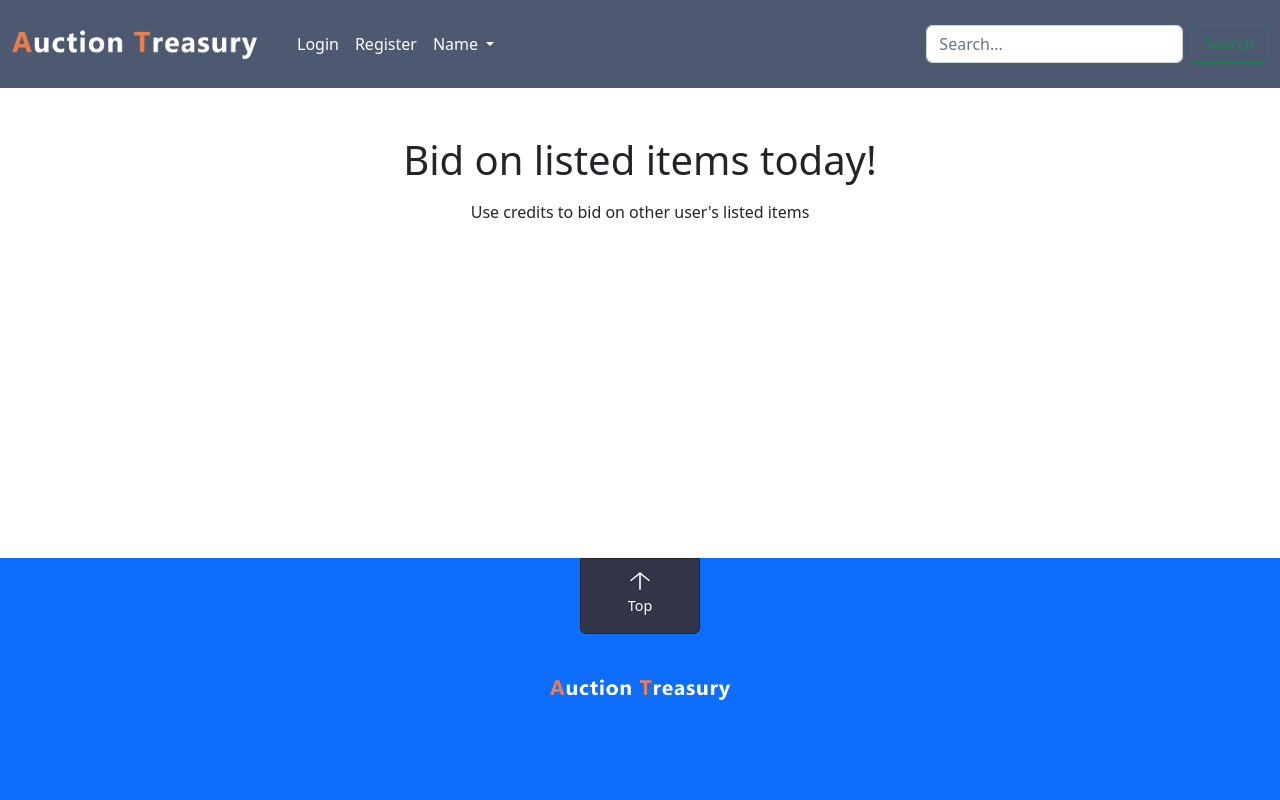
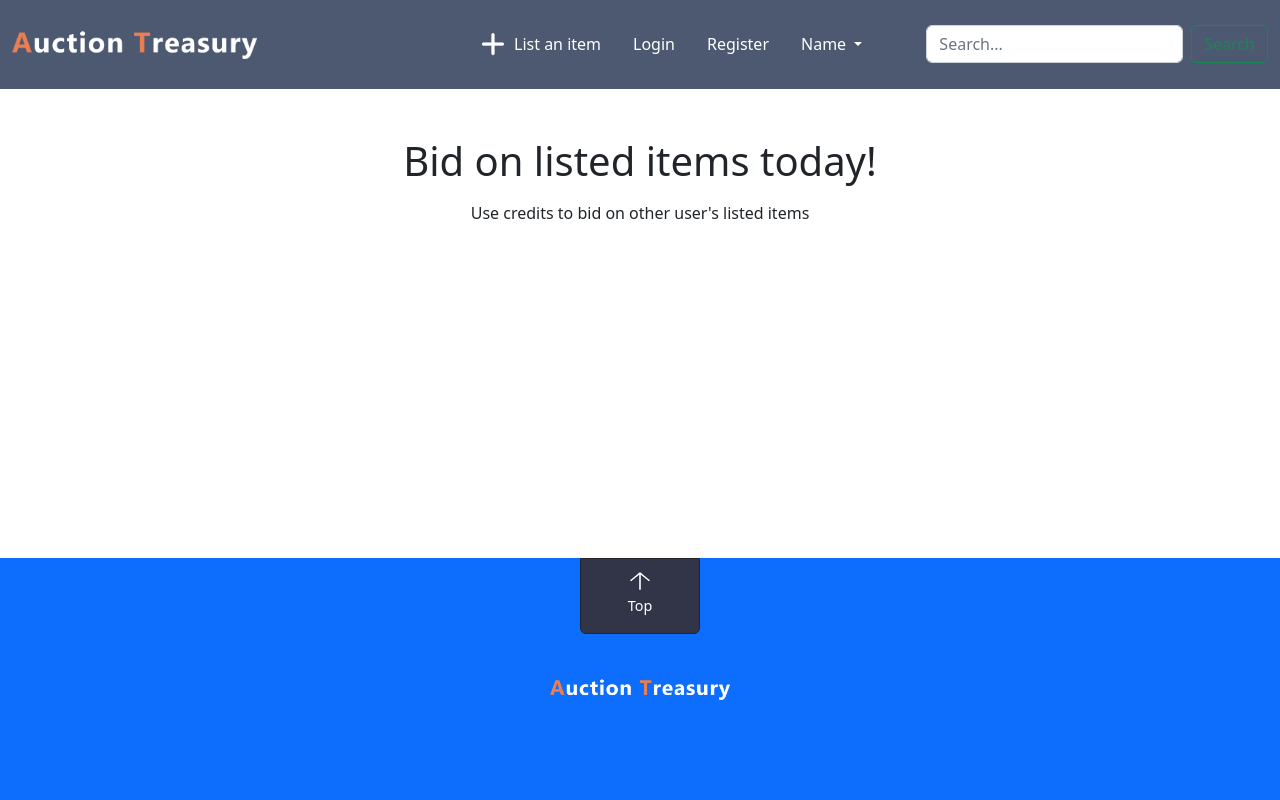
Before and after one commit to S10ANDK/semester-project-2, a website built with Vite: page index.html in a window 1280 px wide. Built offline with nearby package versions, Linux system fonts and the light colour scheme; no server answers; a web font is replaced by a local one.

Commit message:
few tweaks

```diff
--- a/index.html
+++ b/index.html
@@ -39,14 +39,23 @@
           <span class="navbar-toggler-icon"></span>
         </button>
         <div class="collapse navbar-collapse" id="navbarSupportedContent">
-          <ul class="navbar-nav ms-3 mx-auto mb-lg-0">
-            <li class="nav-item py-2">
+          <ul class="navbar-nav me-5 mx-auto mb-lg-0">
+            <li class="nav-item p-2">
+              <a class="nav-link" href="#"
+                ><img
+                  src="assets/plus.png"
+                  class="plus-icon"
+                  alt="plus icon"
+                />List an item</a
+              >
+            </li>
+            <li class="nav-item p-2">
               <a class="nav-link" href="#">Login</a>
             </li>
-            <li class="nav-item py-2">
+            <li class="nav-item p-2">
               <a class="nav-link" href="#">Register</a>
             </li>
-            <li class="nav-item dropdown py-2">
+            <li class="nav-item dropdown p-2">
               <a
                 class="nav-link dropdown-toggle"
                 href="#"
--- a/src/scss/styles.scss
+++ b/src/scss/styles.scss
@@ -35,6 +35,13 @@ h3 {
 .logo {
   max-width: 245px;
   transform: translateY(-3px);
+}
+
+.plus-icon {
+  width: 22px;
+  height: auto;
+  margin-right: 10px;
+  transform: translateY(-1.9px);
 }
 
 .nav-item a {
```
Also changed, not shown: assets/plus.png (added), dist/css/styles.css, 1 other file.
